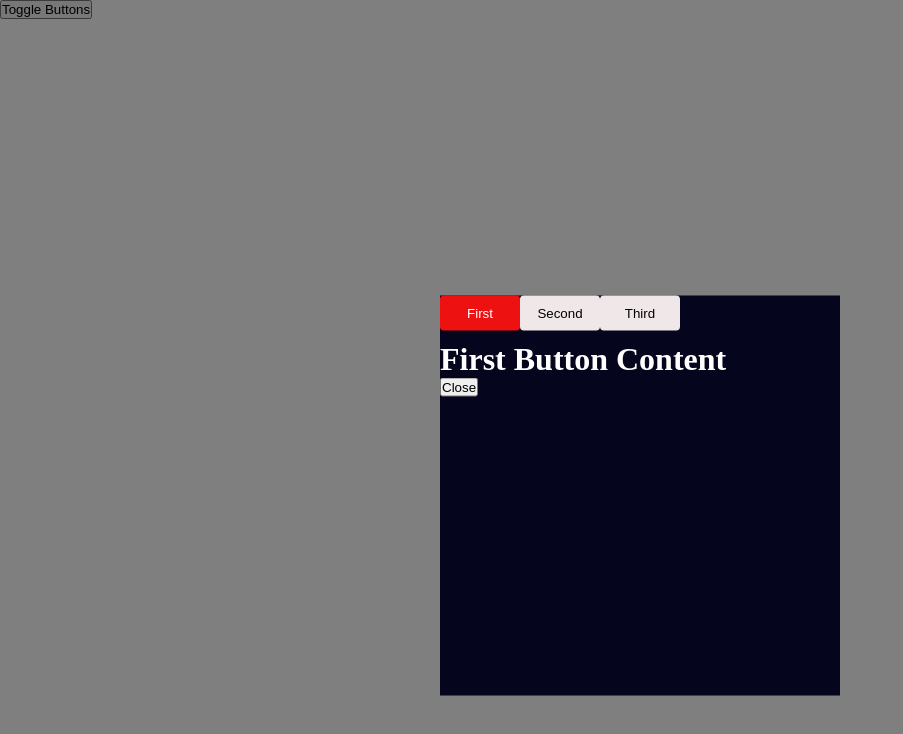
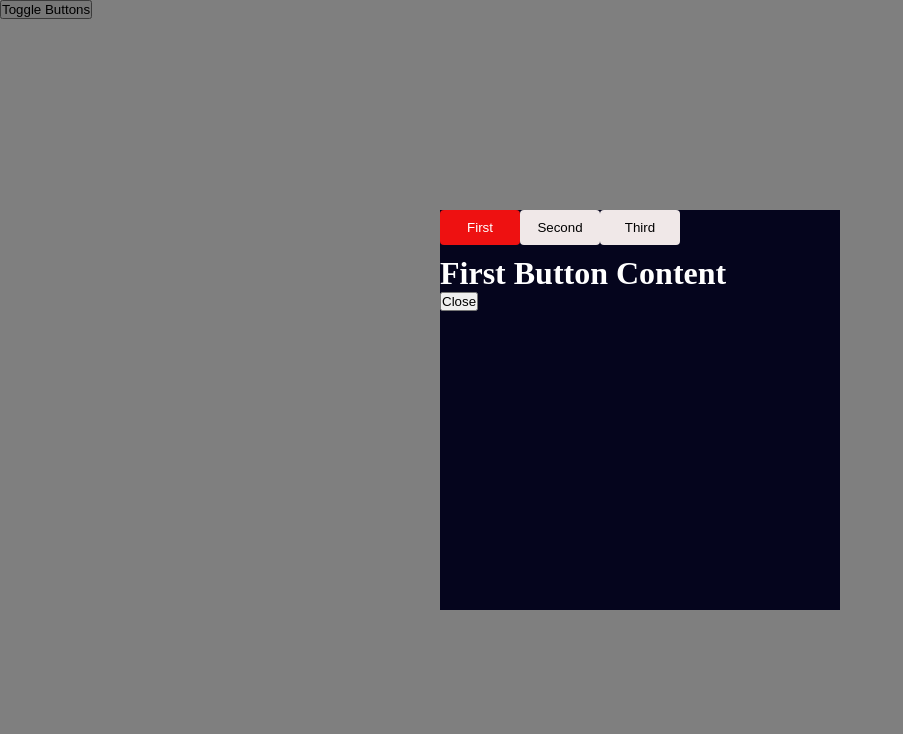
Before and after one commit to Evgenij-Maksimishin/Angular__Custom-Toggle-Buttons, an Angular app: page / in a window 1280 px wide. Both pictures are taken after a click on the button "Toggle Buttons". Shown: the top 734 px of the page, without its empty margins (0-903 px from the left). Built offline with nearby package versions, Linux system fonts and the light colour scheme.

Commit message:
Update styles

```diff
--- a/src/app/components/modal/modal.component.scss
+++ b/src/app/components/modal/modal.component.scss
@@ -18,6 +18,4 @@
     color: white;
     transform: translate(-50%, -50%);
     -ms-transform: translate(-50%, -50%);
-    width: 400px;
-    height: 249px;
 }
```
